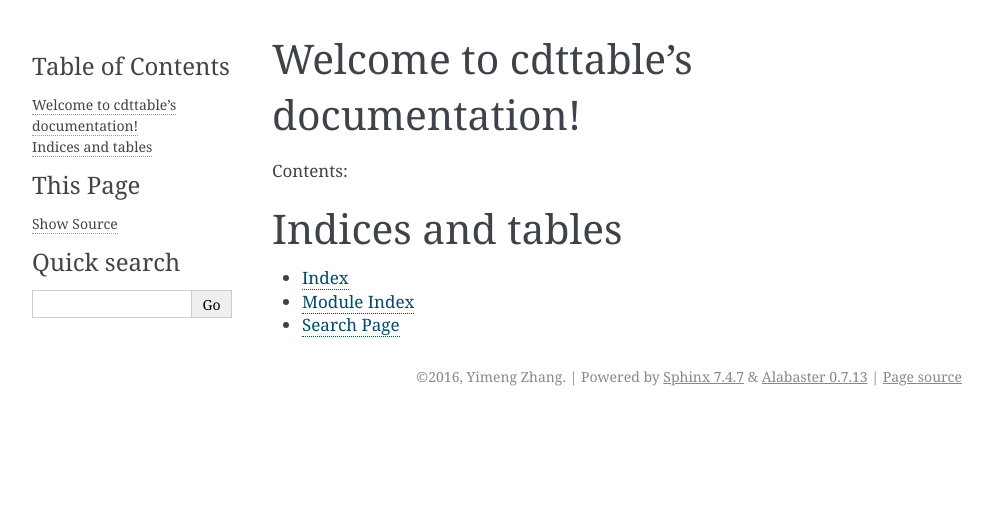
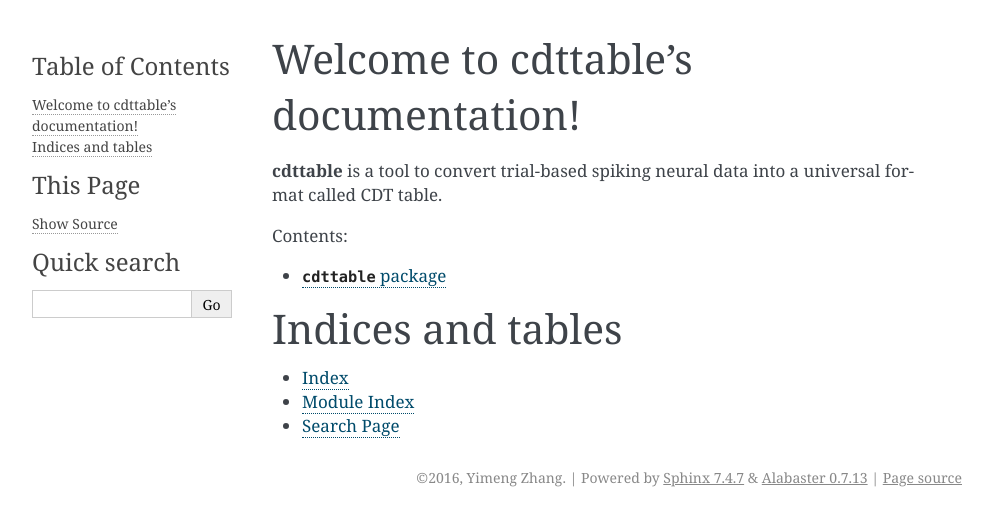
Before and after one commit to leelabcnbc/cdttable, a Sphinx documentation site: the page built from docs/index.rst, in a window 1280 px wide. Shown: the top 526 px of the page, without its empty margins (148-1141 px from the left). Built offline with Sphinx 7.4.7, drawn with Linux system fonts in a browser that asks for light colours.

Commit message:
add basic doc structure

```diff
--- /dev/null
+++ b/docs/cdttable.rst
@@ -0,0 +1,6 @@
+=====================
+``cdttable`` package
+=====================
+.. default-domain:: mat
+
+.. automodule:: +cdttable
--- a/docs/conf.py
+++ b/docs/conf.py
@@ -1,8 +1,7 @@
-#!/usr/bin/env python3
 # -*- coding: utf-8 -*-
 #
 # cdttable documentation build configuration file, created by
-# sphinx-quickstart on Sat Feb 27 13:17:18 2016.
+# sphinx-quickstart on Sat Feb 27 14:18:04 2016.
 #
 # This file is execfile()d with the current directory set to its
 # containing dir.
@@ -19,7 +18,7 @@ import os
 # If extensions (or modules to document with autodoc) are in another directory,
 # add these directories to sys.path here. If the directory is relative to the
 # documentation root, use os.path.abspath to make it absolute, like shown here.
-#sys.path.insert(0, os.path.abspath('.'))
+#sys.path.insert(0, os.path.abspath('..'))
 
 # -- General configuration ------------------------------------------------
 
@@ -32,8 +31,10 @@ import os
 extensions = [
     'sphinx.ext.autodoc',
     'sphinx.ext.coverage',
+    'sphinxcontrib.matlab'
 ]
-
+matlab_src_dir = os.path.abspath('..')
+#primary_domain = None
 # Add any paths that contain templates here, relative to this directory.
 templates_path = ['_templates']
 
@@ -49,18 +50,18 @@ source_suffix = '.rst'
 master_doc = 'index'
 
 # General information about the project.
-project = 'cdttable'
-copyright = '2016, Yimeng Zhang'
-author = 'Yimeng Zhang'
+project = u'cdttable'
+copyright = u'2016, Yimeng Zhang'
+author = u'Yimeng Zhang'
 
 # The version info for the project you're documenting, acts as replacement for
 # |version| and |release|, also used in various other places throughout the
 # built documents.
 #
 # The short X.Y version.
-version = '1.0'
+version = u'1.0'
 # The full version, including alpha/beta/rc tags.
-release = '1.0'
+release = u'1.0'
 
 # The language for content autogenerated by Sphinx. Refer to documentation
 # for a list of supported languages.
@@ -190,8 +191,8 @@ html_static_path = ['_static']
 
 # Language to be used for generating the HTML full-text search index.
 # Sphinx supports the following languages:
-#   'da', 'de', 'en', 'es', 'fi', 'fr', 'h', 'it', 'ja'
-#   'nl', 'no', 'pt', 'ro', 'r', 'sv', 'tr'
+#   'da', 'de', 'en', 'es', 'fi', 'fr', 'hu', 'it', 'ja'
+#   'nl', 'no', 'pt', 'ro', 'ru', 'sv', 'tr'
 #html_search_language = 'en'
 
 # A dictionary with options for the search language support, empty by default.
@@ -225,8 +226,8 @@ latex_elements = {
 # (source start file, target name, title,
 #  author, documentclass [howto, manual, or own class]).
 latex_documents = [
-    (master_doc, 'cdttable.tex', 'cdttable Documentation',
-     'Yimeng Zhang', 'manual'),
+    (master_doc, 'cdttable.tex', u'cdttable Documentation',
+     u'Yimeng Zhang', 'manual'),
 ]
 
 # The name of an image file (relative to this directory) to place at the top of
@@ -255,7 +256,7 @@ latex_documents = [
 # One entry per manual page. List of tuples
 # (source start file, name, description, authors, manual section).
 man_pages = [
-    (master_doc, 'cdttable', 'cdttable Documentation',
+    (master_doc, 'cdttable', u'cdttable Documentation',
      [author], 1)
 ]
 
@@ -269,7 +270,7 @@ man_pages = [
 # (source start file, target name, title, author,
 #  dir menu entry, description, category)
 texinfo_documents = [
-    (master_doc, 'cdttable', 'cdttable Documentation',
+    (master_doc, 'cdttable', u'cdttable Documentation',
      author, 'cdttable', 'One line description of project.',
      'Miscellaneous'),
 ]
@@ -285,3 +286,6 @@ texinfo_documents = [
 
 # If true, do not generate a @detailmenu in the "Top" node's menu.
 #texinfo_no_detailmenu = False
+
+autodoc_default_flags = ['members', 'undoc-members',
+    'private-members', 'show-inheritance']
--- a/docs/index.rst
+++ b/docs/index.rst
@@ -1,16 +1,20 @@
 .. cdttable documentation master file, created by
-   sphinx-quickstart on Sat Feb 27 13:17:18 2016.
+   sphinx-quickstart on Sat Feb 27 14:18:04 2016.
    You can adapt this file completely to your liking, but it should at least
    contain the root `toctree` directive.
 
 Welcome to cdttable's documentation!
 ====================================
 
+**cdttable** is a tool to convert trial-based spiking neural data
+into a universal format called CDT table.
+
 Contents:
 
 .. toctree::
    :maxdepth: 2
 
+   cdttable
 
 
 Indices and tables
--- /dev/null
+++ b/requirements.txt
@@ -0,0 +1,2 @@
+jsl
+sphinxcontrib-matlabdomain
```
Also changed, not shown: 1 other file.
